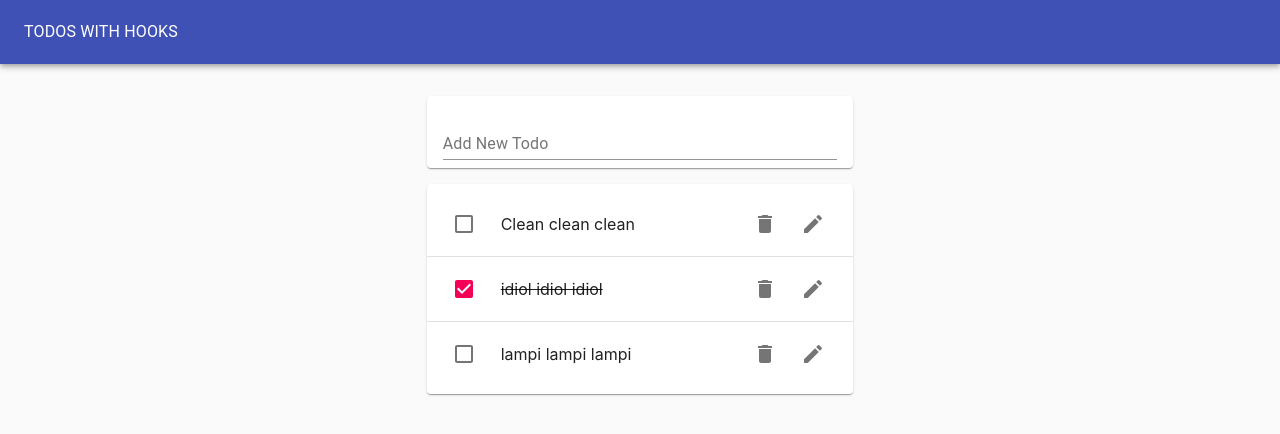
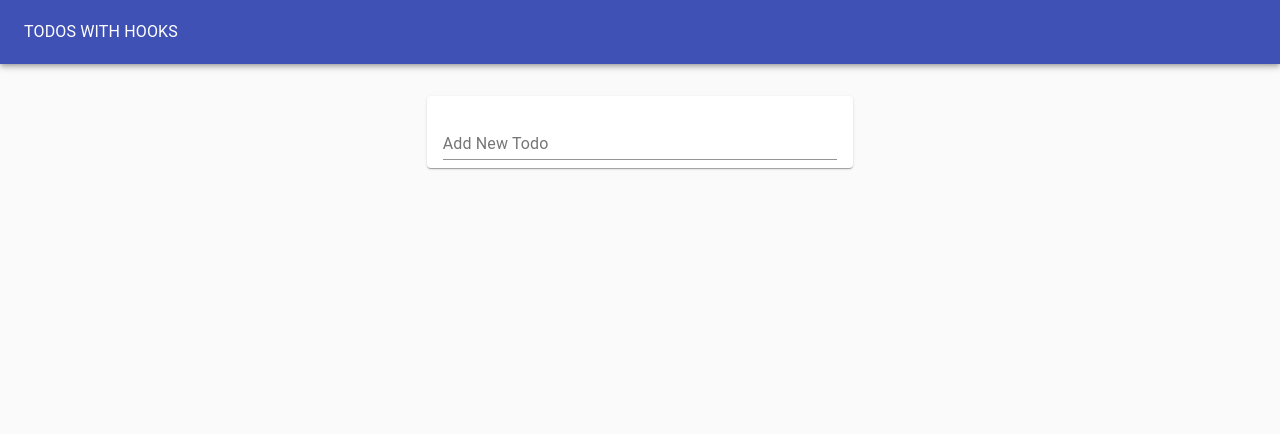
Before and after one commit to appsius/todo_seven, a React (Create React App) app: page / in a window 1280 px wide. Shown: the top 434 px of the page. Built offline with nearby package versions, Linux system fonts and the light colour scheme; the HTML template or start-up script is replaced by a standard one.

Commit message:
LocalStorage w/ useEffect

```diff
--- a/src/Todo.js
+++ b/src/Todo.js
@@ -40,8 +40,8 @@
             {task}
           </ListItemText>
           <ListItemSecondaryAction>
-            <IconButton aria-label='Delete' onClick={() => removeTodo(id)}>
-              <DeleteIcon />
+            <IconButton aria-label='Delete'>
+              <DeleteIcon onClick={() => removeTodo(id)} />
             </IconButton>
             <IconButton aria-label='Edit'>
               <EditIcon onClick={toggle} />
--- a/src/TodoApp.js
+++ b/src/TodoApp.js
@@ -1,4 +1,4 @@
-import React, { useState } from 'react';
+import React, { useState, useEffect } from 'react';
 import TodoList from './TodoList';
 import TodoForm from './TodoForm';
 import Typography from '@material-ui/core/Typography';
@@ -9,12 +9,14 @@
 import uuid from 'uuid/v4';
 
 export default function TodoApp() {
-  const initialTodos = [
-    { id: 1, task: 'Clean clean clean', completed: false },
-    { id: 2, task: 'idiol idiol idiol', completed: true },
-    { id: 3, task: 'lampi lampi lampi', completed: false }
-  ];
+  const initialTodos = JSON.parse(window.localStorage.getItem('todos') || '[]');
+
   const [todos, setTodos] = useState(initialTodos);
+
+  useEffect(() => {
+    window.localStorage.setItem('todos', JSON.stringify(todos));
+  }, [todos]);
+
   const addTodo = newTodoText => {
     setTodos([...todos, { id: uuid(), task: newTodoText, completed: false }]);
   };
--- a/src/TodoList.js
+++ b/src/TodoList.js
@@ -5,6 +5,7 @@
 import Todo from './Todo';
 
 export default function TodoList({ todos, removeTodo, toggleTodo, editTodo }) {
+  if (todos.length)
     return (
       <Paper>
         <List>
@@ -25,4 +26,5 @@
         </List>
       </Paper>
     );
+  return null;
 }
```
Lines whose indentation alone changed are shown as unchanged.
